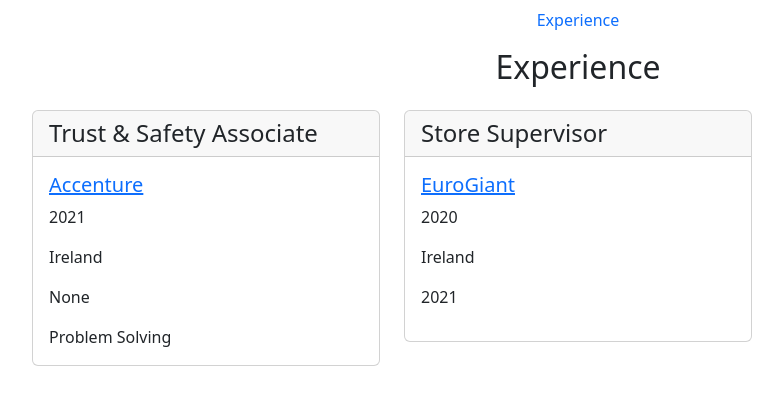
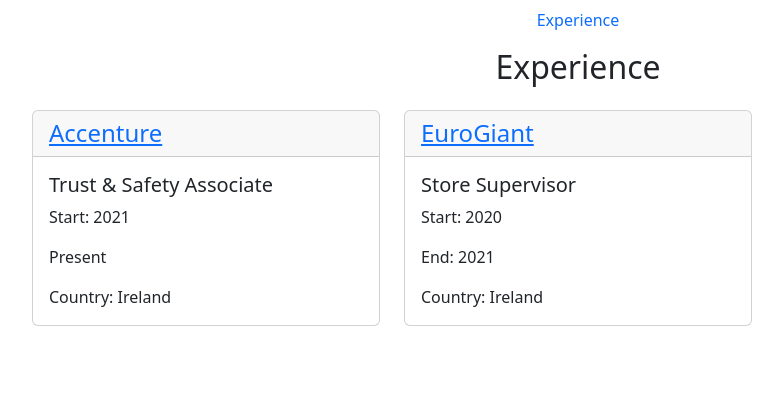
Before and after one commit to xnaavii/portfoliop, a Django app: page / in a window 1280 px wide. Shown: the top 405 px of the page, without its empty margins (62-845 px from the left). Run offline with Django 5.2, Linux system fonts and the light colour scheme; data comes from the database, SQL or seed files in the repository; both versions use the stored data as it was after the commit.

Commit message:
Add static files

```diff
--- a/portfoliop/portfolio/templates/portfolio/index.html
+++ b/portfoliop/portfolio/templates/portfolio/index.html
@@ -4,15 +4,20 @@
     <div class="row">
       <h2 class="text-center mb-4">Experience</h2>
       {% for x in experience %}
-        <div class="col-lg-4 col-md-6">
+        <div class="col-lg-4 col-md-6 fade-animate">
           <article class="card">
-            <h4 class="card-header">{{ x.title }}</h4>
+            <h4 class="card-header"><a href="{{ x.company_link }}" target="_blank">{{ x.company }}</a></h4>
             <div class="card-body">
-              <h5 class="card-title"><a href="{{x.company_link}}" target="_balnk">{{ x.company }}</a></h5>
-              <p class="card-text">{{ x.year_start }}</p>
-              <p class="card-text">{{ x.country }}</p>
-              <p class="card-text">{{ x.year_end }}</p>
-              <p class="card-text">{{ x.skills_used }}</p>
+              <h5 class="card-title">{{ x.title }}</h5>
+              <p class="card-text">Start: {{ x.year_start }}</p>
+              <p class="card-text">
+                {% if x.year_end %}
+                  End: {{ x.year_end }}
+                {% else %}
+                  Present
+                {% endif %}
+              </p>
+              <p class="card-text">Country: {{ x.country }}</p>
             </div>
           </article>
         </div>
--- a/portfoliop/portfolio/views.py
+++ b/portfoliop/portfolio/views.py
@@ -1,9 +1,10 @@
 from django.shortcuts import render
 from .models import Experience
+
 
 # Create your views here.
 def display_experience(request):
 
     experience = Experience.objects.all()
-    context = {"experience": experience }
+    context = {"experience": experience}
     return render(request, "portfolio/index.html", context)
--- a/portfoliop/portfoliop/settings.py
+++ b/portfoliop/portfoliop/settings.py
@@ -24,7 +24,7 @@
 # See https://docs.djangoproject.com/en/5.0/howto/deployment/checklist/
 
 # SECURITY WARNING: keep the secret key used in production secret!
-SECRET_KEY = "django-insecure-#w=ukim$zi0!3-y(nly#na%v2gqk3300fbjc9&cr3tl_&d8s%s"
+SECRET_KEY = os.environ.get("SECRET_KEY")
 
 # SECURITY WARNING: don't run with debug turned on in production!
 DEBUG = True
@@ -121,6 +121,8 @@
 # https://docs.djangoproject.com/en/5.0/howto/static-files/
 
 STATIC_URL = "static/"
+STATICFILES_DIRS = [os.path.join(BASE_DIR, 'static'), ]
+STATIC_ROOT = os.path.join(BASE_DIR, 'staticfiles')
 
 # Default primary key field type
 # https://docs.djangoproject.com/en/5.0/ref/settings/#default-auto-field
--- /dev/null
+++ b/portfoliop/static/css/style.css
@@ -0,0 +1,10 @@
+@keyframes fadeIn {
+    0% { opacity: 0; }
+    100% { opacity: 1; }
+  }
+
+  .fade-animate {
+    opacity: 0; /* Start hidden */
+    animation: fadeIn 1s ease-out; /* Animation properties */
+    opacity: 1;
+  }
--- /dev/null
+++ b/portfoliop/static/js/script.js
@@ -0,0 +1,6 @@
+document.addEventListener("DOMContentLoaded", function (event) {
+  var elements = document.querySelectorAll(".fade-animate");
+  elements.forEach(function (el) {
+    el.classList.add("fadeIn");
+  });
+});
--- a/portfoliop/templates/base.html
+++ b/portfoliop/templates/base.html
@@ -1,9 +1,12 @@
+{% load static %}
+
 <!DOCTYPE html>
 <html lang="en">
   <head>
     <meta charset="UTF-8" />
     <meta name="viewport" content="width=device-width, initial-scale=1.0" />
     <title>Personal Portfolio</title>
+    <link rel="stylesheet" href="{% static 'css/style.css' %}" />
     <link href="https://cdn.jsdelivr.net/npm/bootstrap@5.3.3/dist/css/bootstrap.min.css" rel="stylesheet" integrity="sha384-QWTKZyjpPEjISv5WaRU9OFeRpok6YctnYmDr5pNlyT2bRjXh0JMhjY6hW+ALEwIH" crossorigin="anonymous" />
   </head>
   <body>
@@ -21,5 +24,6 @@
     <footer></footer>
     <script src="https://cdn.jsdelivr.net/npm/@popperjs/core@2.11.8/dist/umd/popper.min.js" integrity="sha384-I7E8VVD/ismYTF4hNIPjVp/Zjvgyol6VFvRkX/vR+Vc4jQkC+hVqc2pM8ODewa9r" crossorigin="anonymous"></script>
     <script src="https://cdn.jsdelivr.net/npm/bootstrap@5.3.3/dist/js/bootstrap.min.js" integrity="sha384-0pUGZvbkm6XF6gxjEnlmuGrJXVbNuzT9qBBavbLwCsOGabYfZo0T0to5eqruptLy" crossorigin="anonymous"></script>
+    <script src="{% static 'js/script.js' %}"></script>
   </body>
 </html>
```
Also changed, not shown: portfoliop/db.sqlite3. Lines whose indentation alone changed are shown as unchanged.
